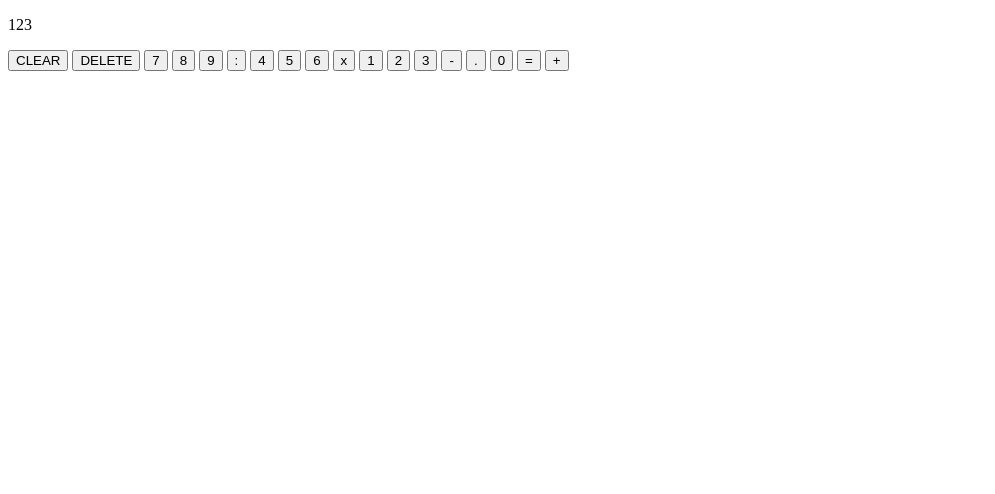
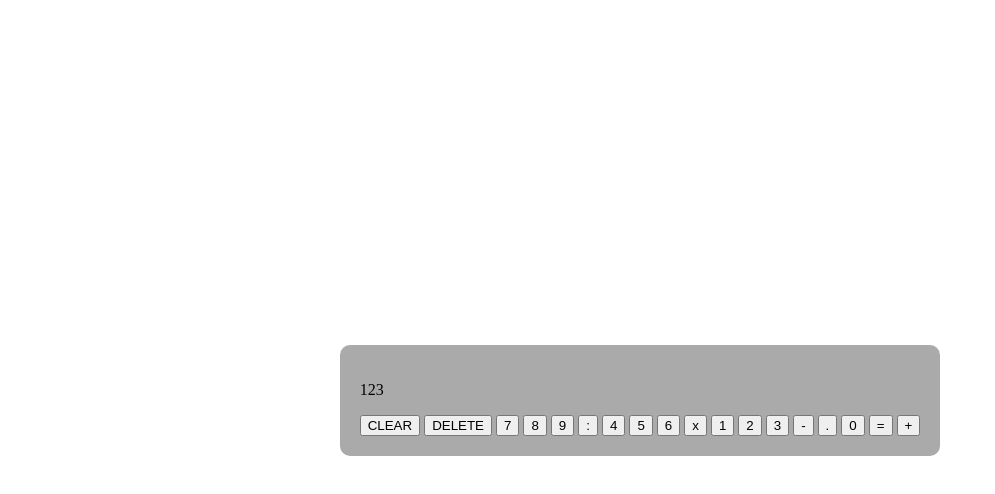
Before and after one commit to itoshiko-nurahman/simple-calculator, a plain HTML site: page index.html in a window 1280 px wide. Shown: the whole page, without its empty margins (0-995 px from the left). Drawn offline with Linux system fonts and the light colour scheme.

Commit message:
Style the body calculator

```diff
--- a/index.html
+++ b/index.html
@@ -17,8 +17,8 @@
 
   <!-- Button for number and operator-->
   <div id="btn-container">
-    <button class="operator">CLEAR</button>
-    <button class="operator">DELETE</button>
+    <button class="operator 2-span">CLEAR</button>
+    <button class="operator 2-span">DELETE</button>
     <button class="number">7</button>
     <button class="number">8</button>
     <button class="number">9</button>
--- a/style.css
+++ b/style.css
@@ -0,0 +1,12 @@
+html {
+  height: 100vh;
+  display: flex;
+  align-items: center;
+  justify-content: center;
+}
+
+.calculator {
+  background-color: #aaa;
+  padding: 20px;
+  border-radius: 10px;
+}
```
